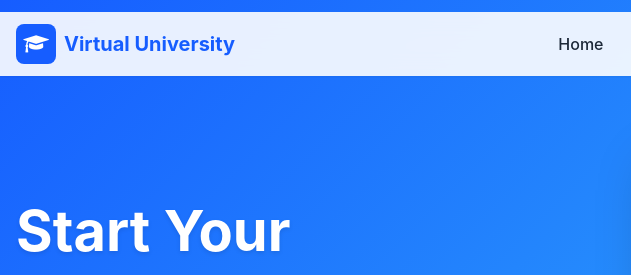
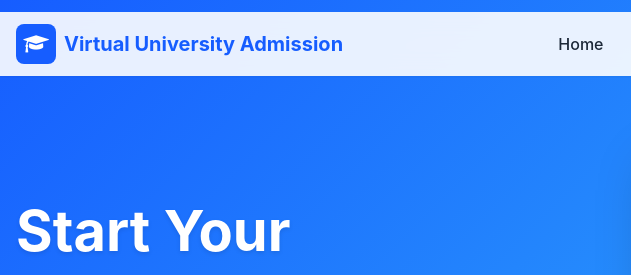
Before and after one commit to WANGJiaxiao/HCI, a plain HTML site: page application.html in a window 1280 px wide. Shown: the top 275 px of the page, 0-631 px from the left. Drawn offline with nearby package versions, Linux system fonts and the light colour scheme.

Commit message:
application.html

```diff
--- a/application.html
+++ b/application.html
@@ -67,7 +67,7 @@
         <div class="w-10 h-10 bg-primary rounded-lg flex items-center justify-center">
           <i class="fa fa-graduation-cap text-white text-xl"></i>
         </div>
-        <span class="text-xl font-bold text-primary">Virtual University</span>
+        <span class="text-xl font-bold text-primary">Virtual University Admission</span>
       </a>
 
       <!-- 桌面导航 -->
```
